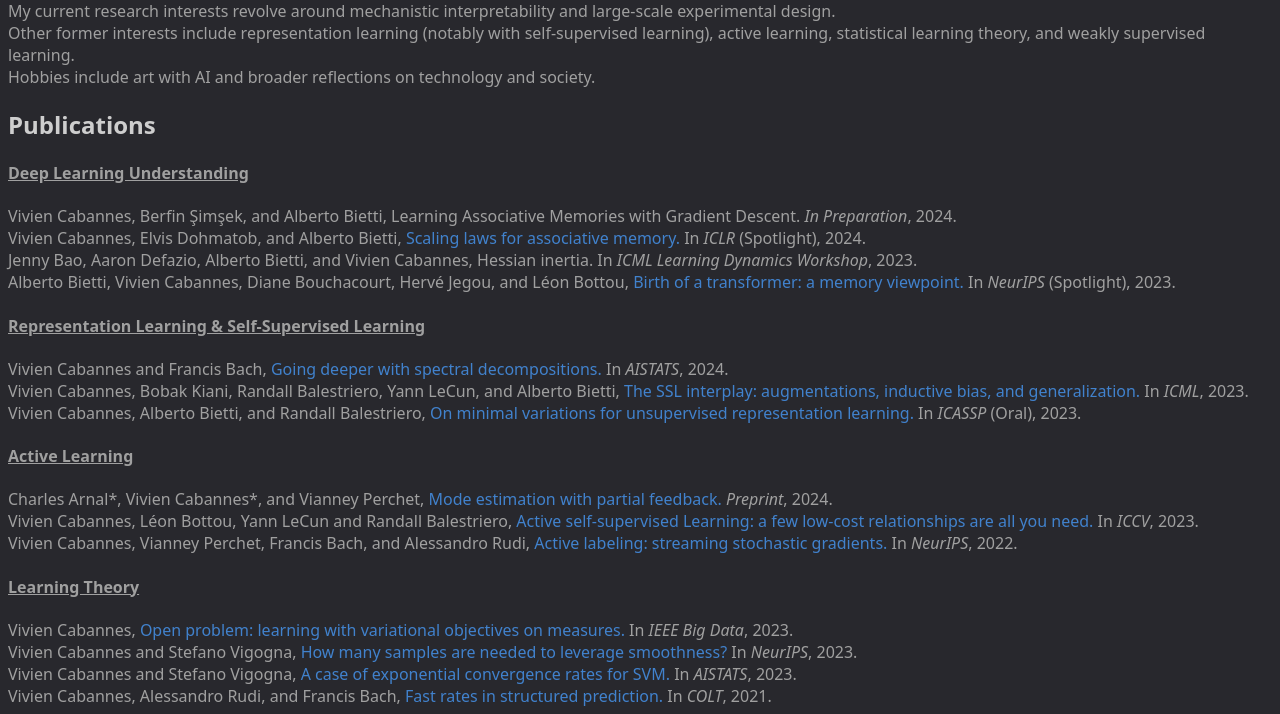
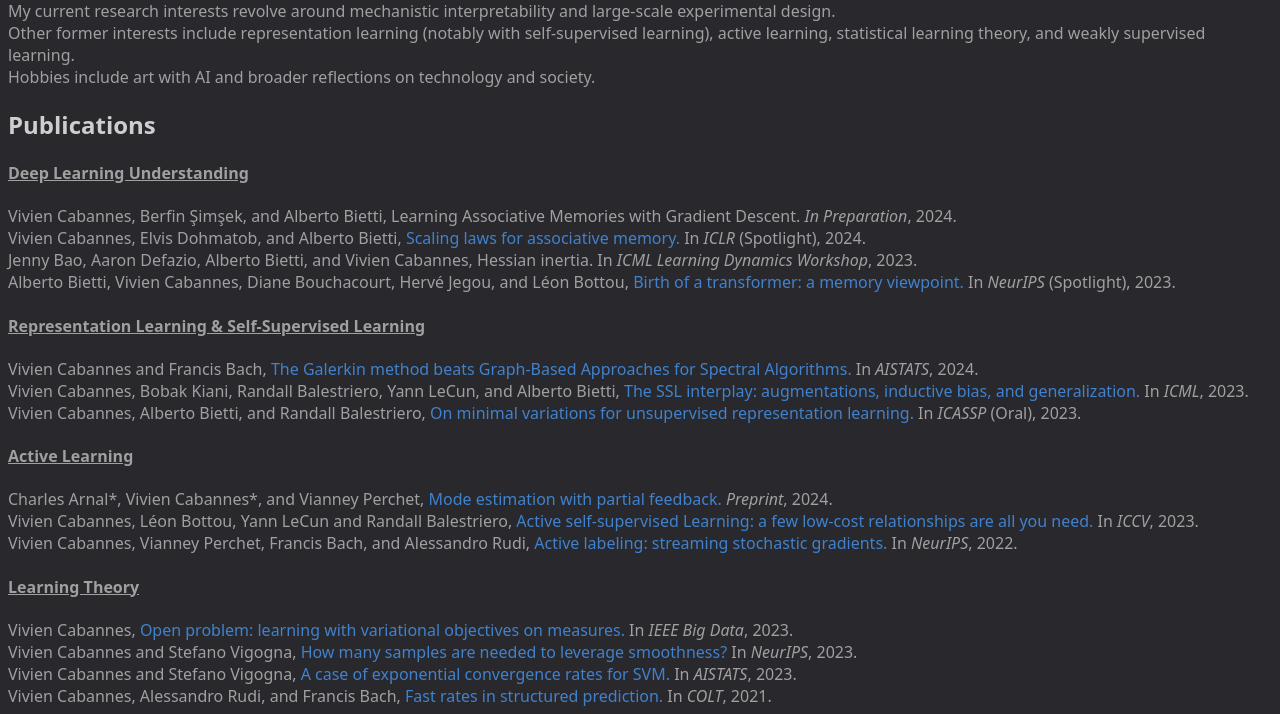
Before and after one commit to VivienCabannes/VivienCabannes.github.io, a plain HTML site: page index.html in a window 1280 px wide. Shown: the part 86-800 px from the top of the page. Drawn offline with Linux system fonts and the light colour scheme.

Commit message:
Title change

```diff
--- a/index.html
+++ b/index.html
@@ -81,7 +81,7 @@ a:active {
         </h4>
         <p>
             Vivien Cabannes and Francis Bach,
-            <a href="https://arxiv.org/abs/2306.00742">Going deeper with spectral decompositions.</a>
+            <a href="https://arxiv.org/abs/2306.00742">The Galerkin method beats Graph-Based Approaches for Spectral Algorithms.</a>
             In <em>AISTATS</em>,
             2024.<br>
 
```
